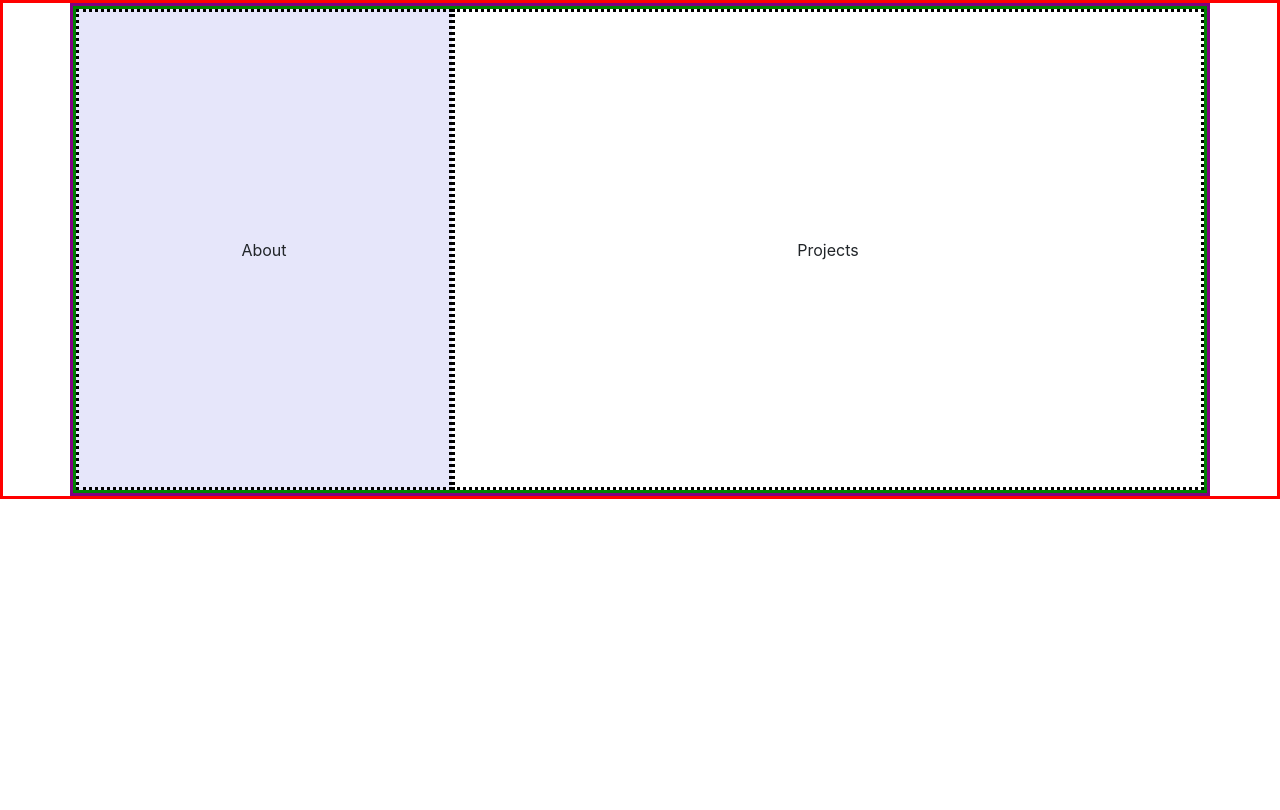
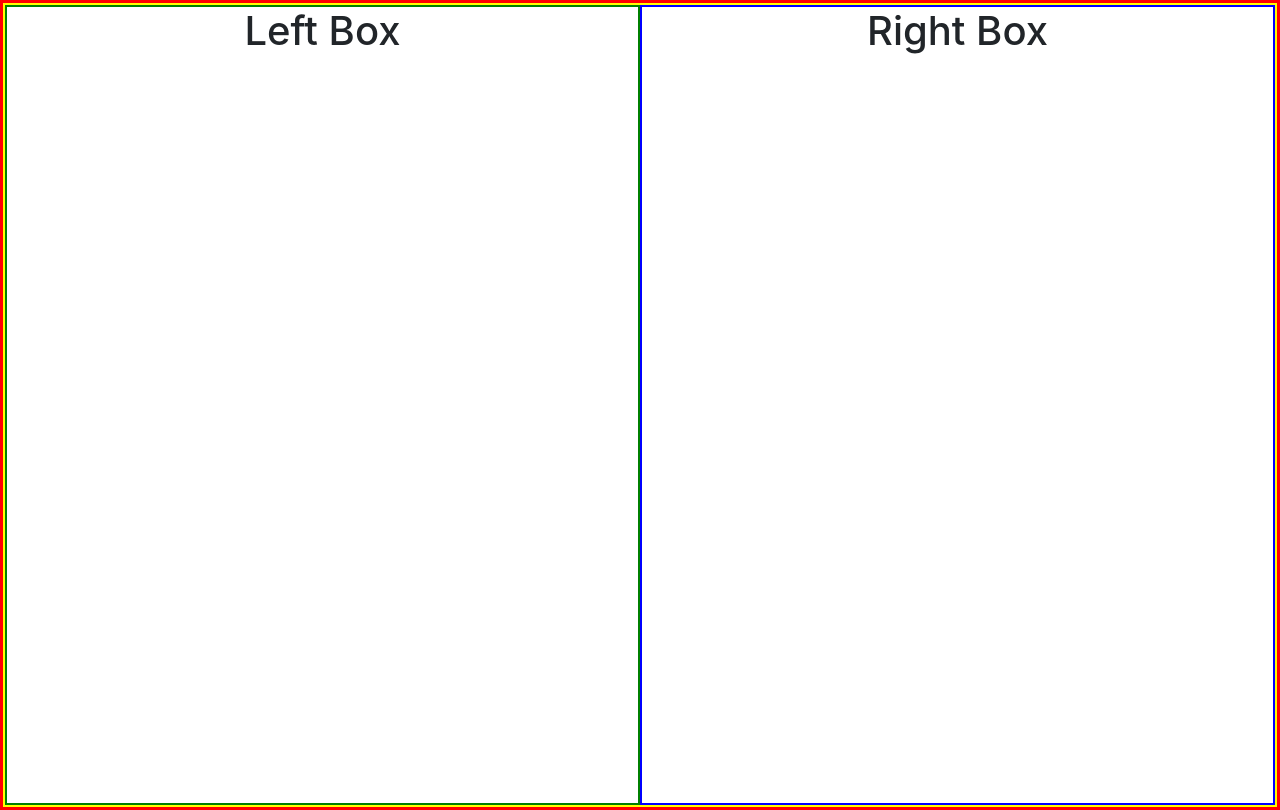
Before and after one commit to april5622/Portfolio, a React (Create React App) app in the folder portfolio/: page / in a window 1280 px wide. Built offline with nearby package versions, Linux system fonts and the light colour scheme.

Commit message:
changed from bootstrap to css

```diff
--- a/portfolio/src/App.css
+++ b/portfolio/src/App.css
@@ -1,34 +1,23 @@
-* {
-  margin: 0;
-  padding: 0;
-}
-
 .App {
   text-align: center;
   border: solid red;
 }
 
-.container{
-  border: solid purple;
-  margin: 0;
-  display: inline-block;
+.bigBox{
+  display: flex;
+  justify-content: center;
+  border: 2px solid yellow;
+
 }
 
-.rows {
-  border: solid green;
-  margin: 0%;
+.leftBox{
+  width: 50%;
+  height: 100vh;
+  border: 2px solid green;
 }
 
-.columns {
-  margin: 0;
-  border: dotted black;
+.rightBox{
+  width: 50%;
+  height: 100vh;
+  border: 2px solid blue
 }
-
-.col-one {
-  background-color: lavender;
-  padding: 20%;
-}
-
-.col-two {
-  padding: 20%;
-}
--- a/portfolio/src/App.js
+++ b/portfolio/src/App.js
@@ -1,18 +1,18 @@
 import React from 'react';
 import './App.css';
-import { Container, Row, Col } from 'react-bootstrap';
-import 'bootstrap/dist/css/bootstrap.min.css';
 
 
 function App() {
   return (
     <div className="App">
-      <Container className="container">
-        <Row className="rows">
-          <Col className="columns col-one">About</Col>
-          <Col xs={8} className="columns col-two">Projects</Col>
-        </Row>
-      </Container>
+      <div className="bigBox">
+        <div className='leftBox'>
+            <h1>Left Box</h1>
+        </div>
+        <div className="rightBox">
+            <h1>Right Box</h1>
+        </div>
+      </div>
     </div>
   );
 }
--- a/portfolio/src/index.css
+++ b/portfolio/src/index.css
@@ -1,5 +1,5 @@
 body {
-  margin: 0;
+  /* margin: 0; */
   font-family: -apple-system, BlinkMacSystemFont, 'Segoe UI', 'Roboto', 'Oxygen',
     'Ubuntu', 'Cantarell', 'Fira Sans', 'Droid Sans', 'Helvetica Neue',
     sans-serif;
```
